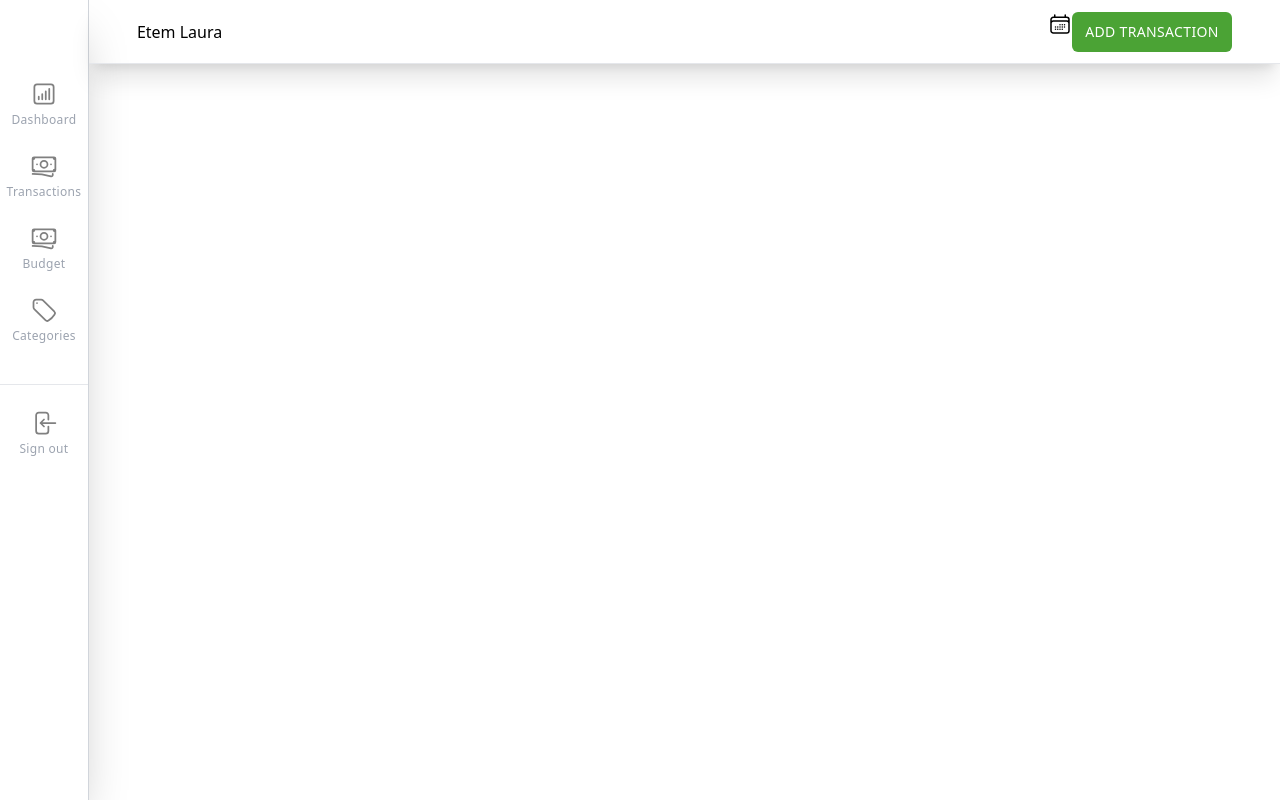
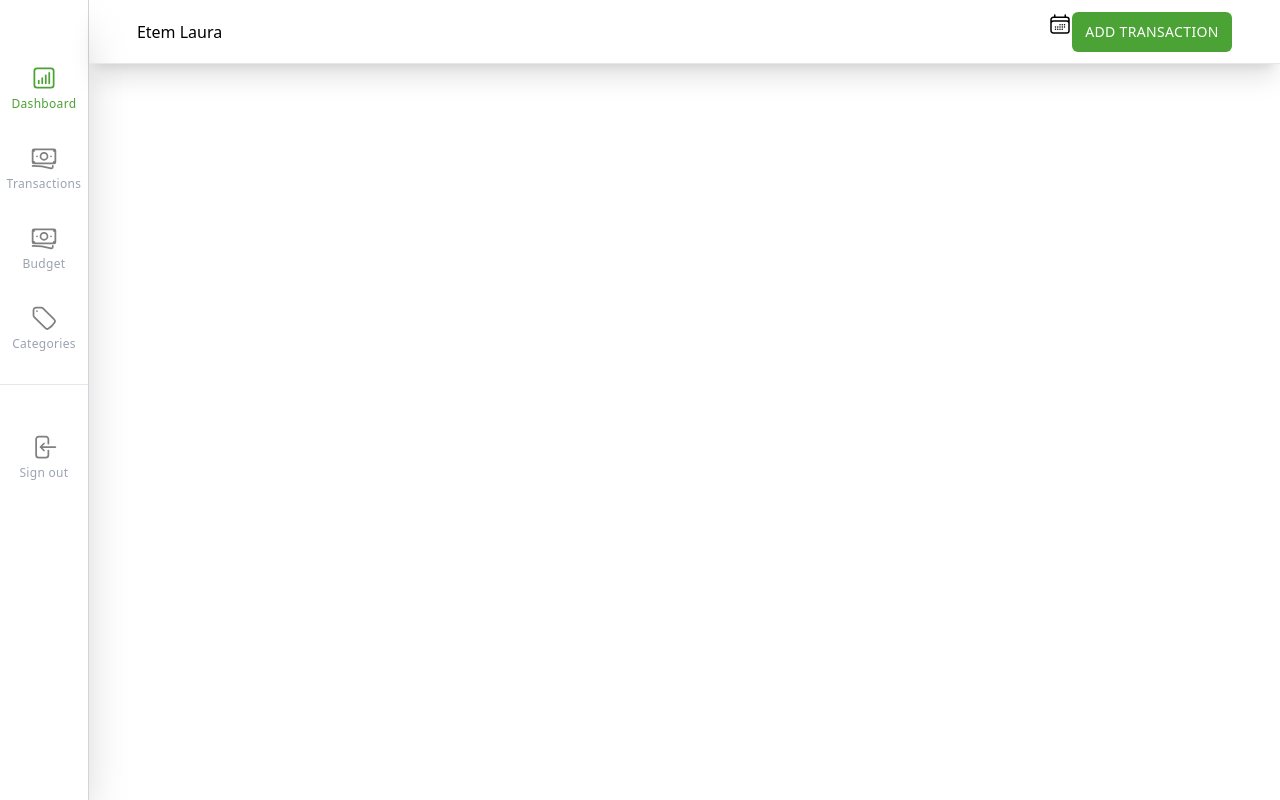
Before and after one commit to etrafa/familyBudget, a React (Create React App) app: page / in a window 1280 px wide. Built offline with nearby package versions, Linux system fonts and the light colour scheme.

Commit message:
sidebar active link added.

```diff
--- a/package.json
+++ b/package.json
@@ -13,6 +13,7 @@
     "firebase": "^9.17.1",
     "react": "^18.2.0",
     "react-dom": "^18.2.0",
+    "react-router-dom": "^6.8.2",
     "react-scripts": "5.0.1",
     "typescript": "^4.9.5",
     "web-vitals": "^2.1.4"
--- a/src/App.tsx
+++ b/src/App.tsx
@@ -1,9 +1,11 @@
 import AddNewExpense from "./components/Modals/AddNewExpense";
 import Navbar from "./components/Navbar";
 import Sidebar from "./components/Sidebar";
+import { BrowserRouter as Router, Route, Routes } from "react-router-dom";
 
 function App() {
   return (
+    <Router>
       <div>
         <div className="flex">
           <Sidebar />
@@ -11,6 +13,10 @@ function App() {
         </div>
         {/* <AddNewExpense /> */}
       </div>
+      <Routes>
+        <Route path="/" />
+      </Routes>
+    </Router>
   );
 }
 
--- a/src/components/Sidebar.tsx
+++ b/src/components/Sidebar.tsx
@@ -1,13 +1,21 @@
+import { NavLink } from "react-router-dom";
+
 const Sidebar = () => {
   return (
-    <aside className="hidden lg:block w-24 h-screen max-w-[11rem] border-r border-gray-300 shadow-2xl">
-      <div className="text-center mt-20 cursor-pointer">
+    <aside className="hidden lg:flex lg:flex-col lg:gap-y-8 py-16 w-24 h-screen max-w-[11rem] border-r border-gray-300 shadow-2xl">
+      <NavLink
+        to="/"
+        className={({ isActive }) =>
+          isActive
+            ? "stroke-light-green fill-light-green text-light-green text-xs text-center"
+            : "stroke-[#808080] text-xs text-center text-gray-400"
+        }
+      >
         <svg
           xmlns="http://www.w3.org/2000/svg"
           fill="none"
           viewBox="0 0 24 24"
           strokeWidth={1.5}
-          stroke="gray"
           className="w-7 h-7 mx-auto"
         >
           <path
@@ -16,15 +24,21 @@ const Sidebar = () => {
             d="M7.5 14.25v2.25m3-4.5v4.5m3-6.75v6.75m3-9v9M6 20.25h12A2.25 2.25 0 0020.25 18V6A2.25 2.25 0 0018 3.75H6A2.25 2.25 0 003.75 6v12A2.25 2.25 0 006 20.25z"
           />
         </svg>
-        <p className="text-xs text-gray-400 pt-1 tracking-wide">Dashboard</p>
-      </div>
-      <div className="w-full text-center mt-6 cursor-pointer">
+        <p className="pt-1 tracking-wide">Dashboard</p>
+      </NavLink>
+      <NavLink
+        to="/transactions"
+        className={({ isActive }) =>
+          isActive
+            ? "stroke-light-green fill-light-green text-light-green text-xs text-center"
+            : "stroke-[#808080] text-xs text-center text-gray-400"
+        }
+      >
         <svg
           xmlns="http://www.w3.org/2000/svg"
           fill="none"
           viewBox="0 0 24 24"
           strokeWidth={1.5}
-          stroke="gray"
           className="w-7 h-7 mx-auto"
         >
           <path
@@ -33,15 +47,21 @@ const Sidebar = () => {
             d="M2.25 18.75a60.07 60.07 0 0115.797 2.101c.727.198 1.453-.342 1.453-1.096V18.75M3.75 4.5v.75A.75.75 0 013 6h-.75m0 0v-.375c0-.621.504-1.125 1.125-1.125H20.25M2.25 6v9m18-10.5v.75c0 .414.336.75.75.75h.75m-1.5-1.5h.375c.621 0 1.125.504 1.125 1.125v9.75c0 .621-.504 1.125-1.125 1.125h-.375m1.5-1.5H21a.75.75 0 00-.75.75v.75m0 0H3.75m0 0h-.375a1.125 1.125 0 01-1.125-1.125V15m1.5 1.5v-.75A.75.75 0 003 15h-.75M15 10.5a3 3 0 11-6 0 3 3 0 016 0zm3 0h.008v.008H18V10.5zm-12 0h.008v.008H6V10.5z"
           />
         </svg>
-        <p className="text-xs text-gray-400 pt-1 tracking-wide">Transactions</p>
-      </div>
-      <div className="text-center mt-6 cursor-pointer">
+        <p className="pt-1 tracking-wide">Transactions</p>
+      </NavLink>
+      <NavLink
+        to="/budget"
+        className={({ isActive }) =>
+          isActive
+            ? "stroke-light-green fill-light-green text-light-green text-xs text-center"
+            : "stroke-[#808080] text-xs text-center text-gray-400"
+        }
+      >
         <svg
           xmlns="http://www.w3.org/2000/svg"
           fill="none"
           viewBox="0 0 24 24"
           strokeWidth={1.5}
-          stroke="gray"
           className="w-7 h-7 mx-auto"
         >
           <path
@@ -50,15 +70,21 @@ const Sidebar = () => {
             d="M2.25 18.75a60.07 60.07 0 0115.797 2.101c.727.198 1.453-.342 1.453-1.096V18.75M3.75 4.5v.75A.75.75 0 013 6h-.75m0 0v-.375c0-.621.504-1.125 1.125-1.125H20.25M2.25 6v9m18-10.5v.75c0 .414.336.75.75.75h.75m-1.5-1.5h.375c.621 0 1.125.504 1.125 1.125v9.75c0 .621-.504 1.125-1.125 1.125h-.375m1.5-1.5H21a.75.75 0 00-.75.75v.75m0 0H3.75m0 0h-.375a1.125 1.125 0 01-1.125-1.125V15m1.5 1.5v-.75A.75.75 0 003 15h-.75M15 10.5a3 3 0 11-6 0 3 3 0 016 0zm3 0h.008v.008H18V10.5zm-12 0h.008v.008H6V10.5z"
           />
         </svg>
-        <p className="text-xs text-gray-400 pt-1 tracking-wide">Budget</p>
-      </div>
-      <div className="text-center mt-6 cursor-pointer">
+        <p className="pt-1 tracking-wide">Budget</p>
+      </NavLink>
+      <NavLink
+        to="/categories"
+        className={({ isActive }) =>
+          isActive
+            ? "stroke-light-green fill-light-green text-light-green text-xs text-center"
+            : "stroke-[#808080] text-xs text-center text-gray-400"
+        }
+      >
         <svg
           xmlns="http://www.w3.org/2000/svg"
           fill="none"
           viewBox="0 0 24 24"
           strokeWidth={1.5}
-          stroke="gray"
           className="w-7 h-7 mx-auto"
         >
           <path
@@ -72,10 +98,10 @@ const Sidebar = () => {
             d="M6 6h.008v.008H6V6z"
           />
         </svg>
-        <p className="text-xs text-gray-400 pt-1 tracking-wide">Categories</p>
-      </div>
-      <hr className="mt-10" />
-      <div className="text-center mt-6 cursor-pointer">
+        <p className="pt-1 tracking-wide">Categories</p>
+      </NavLink>
+      <hr />
+      <div className="text-center mt-4 cursor-pointer">
         <svg
           xmlns="http://www.w3.org/2000/svg"
           fill="none"
```
Also changed, not shown: 1 other file (tests, documents, lock files or other folders). Lines whose indentation alone changed are shown as unchanged.
